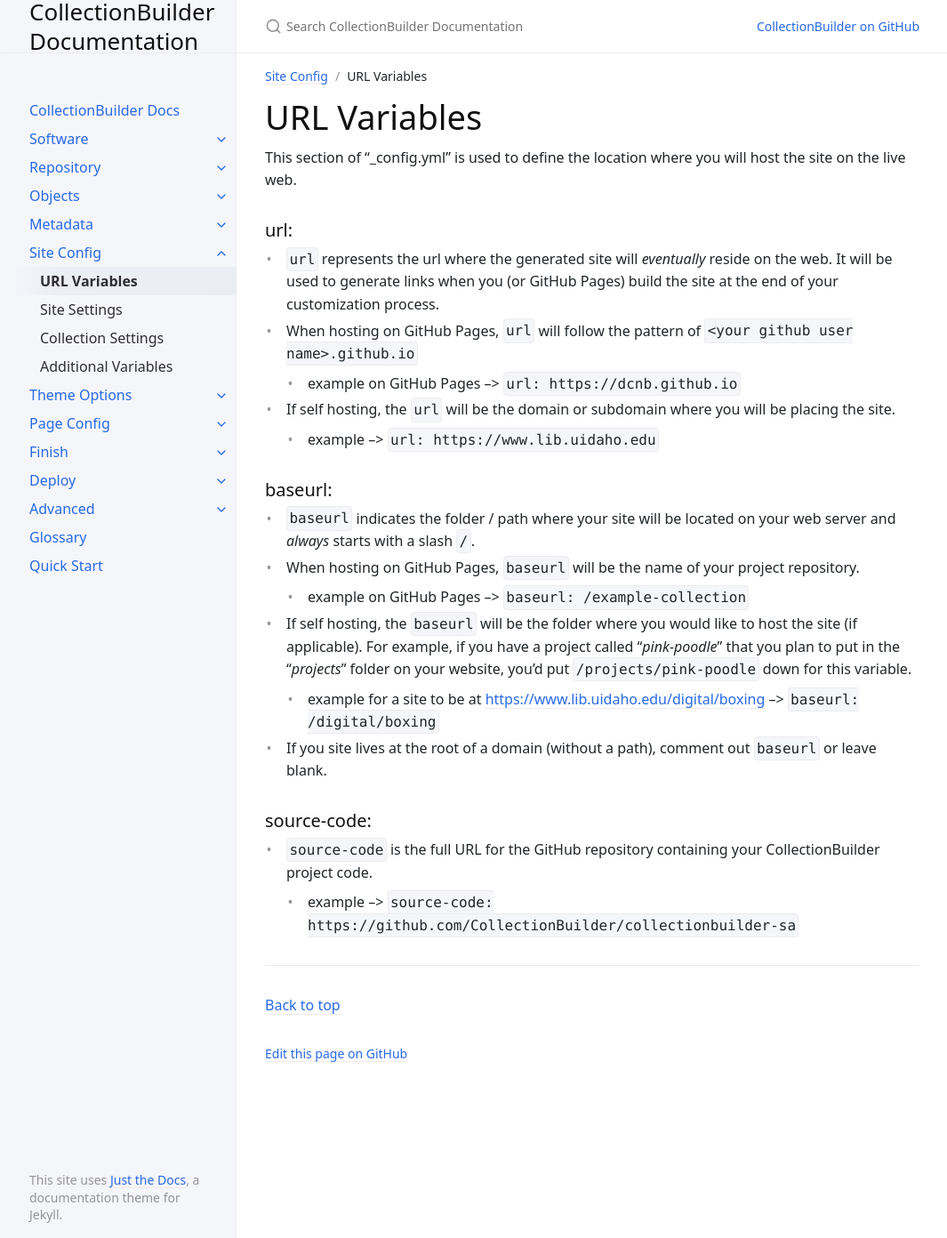
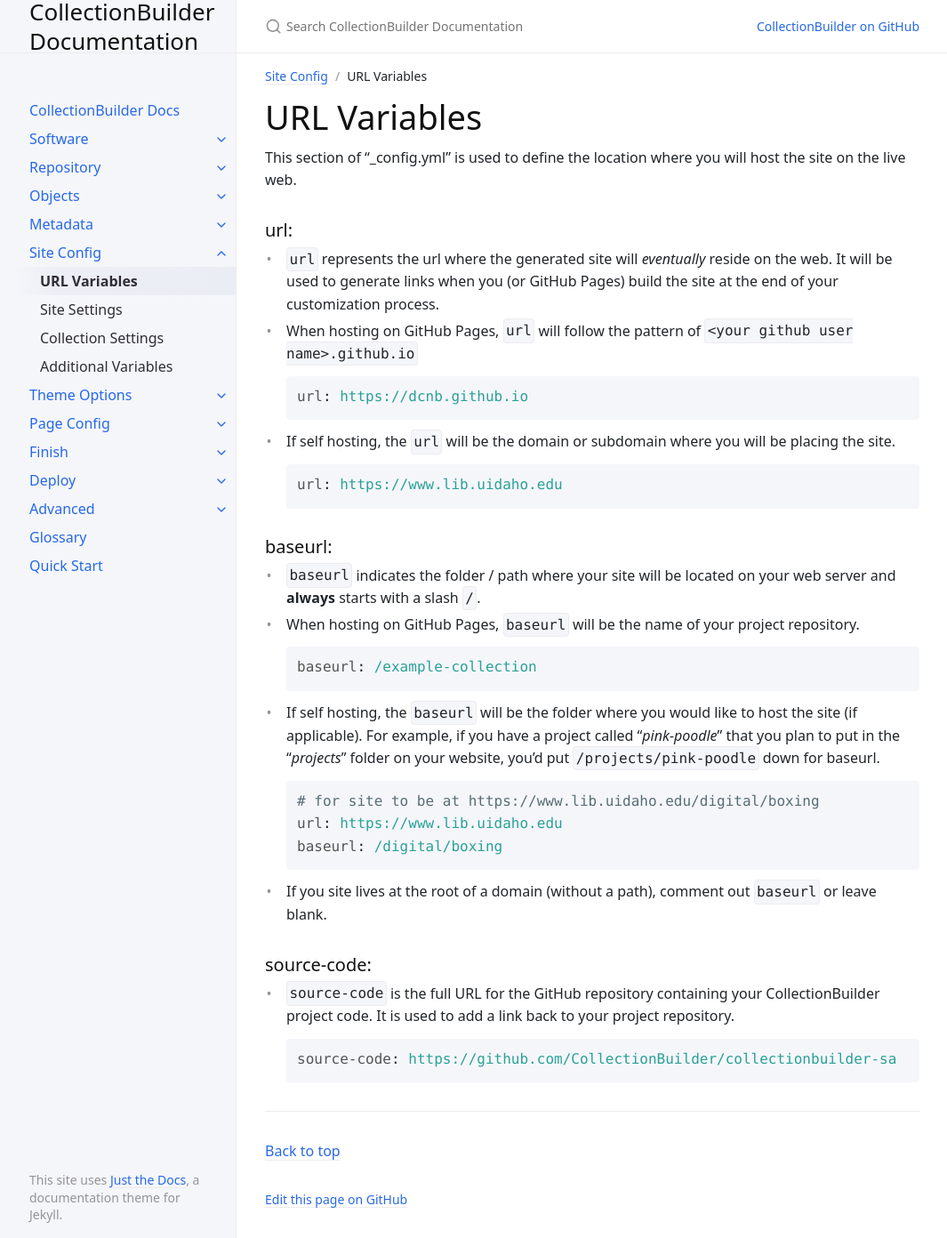
Before and after one commit to CollectionBuilder/cb-docs, a Jekyll site: the page built from docs/04_config/url.md, in a window 1280 px wide and 1392 px high. Shown: the whole window at 89% size, without its empty margins (106-1171 px from the left). Built offline with Jekyll 4.4.1, drawn with Linux system fonts in a browser that asks for light colours.

Commit message:
updaet config section with yaml highlighting

````diff
--- a/docs/04_config/url.md
+++ b/docs/04_config/url.md
@@ -12,20 +12,32 @@ This section of "_config.yml" is used to define the location where you will host
 
 - `url` represents the url where the generated site will *eventually* reside on the web. It will be used to generate links when you (or GitHub Pages) build the site at the end of your customization process.
 - When hosting on GitHub Pages, `url` will follow the pattern of `<your github user name>.github.io`
-	- example on GitHub Pages --> `url: https://dcnb.github.io`
+```yaml
+url: https://dcnb.github.io
+```
 - If self hosting, the `url` will be the domain or subdomain where you will be placing the site.
-	- example --> `url: https://www.lib.uidaho.edu`
+```yaml
+url: https://www.lib.uidaho.edu
+```
 
 ### baseurl:
 
-- `baseurl` indicates the folder / path where your site will be located on your web server and *always* starts with a slash `/`.
+- `baseurl` indicates the folder / path where your site will be located on your web server and **always** starts with a slash `/`.
 - When hosting on GitHub Pages, `baseurl` will be the name of your project repository.
-	- example on GitHub Pages --> `baseurl: /example-collection`
-- If self hosting, the `baseurl` will be the folder where you would like to host the site (if applicable). For example, if you have a project called "*pink-poodle*" that you plan to put in the "*projects*" folder on your website, you'd put `/projects/pink-poodle` down for this variable.
-	- example for a site to be at <https://www.lib.uidaho.edu/digital/boxing> --> `baseurl: /digital/boxing`
+```yaml
+baseurl: /example-collection
+```
+- If self hosting, the `baseurl` will be the folder where you would like to host the site (if applicable). For example, if you have a project called "*pink-poodle*" that you plan to put in the "*projects*" folder on your website, you'd put `/projects/pink-poodle` down for baseurl.
+```yaml
+# for site to be at https://www.lib.uidaho.edu/digital/boxing
+url: https://www.lib.uidaho.edu
+baseurl: /digital/boxing
+```
 - If you site lives at the root of a domain (without a path), comment out `baseurl` or leave blank.
 
 ### source-code:
 
-- `source-code` is the full URL for the GitHub repository containing your CollectionBuilder project code.
-	- example --> `source-code: https://github.com/CollectionBuilder/collectionbuilder-sa`
+- `source-code` is the full URL for the GitHub repository containing your CollectionBuilder project code. It is used to add a link back to your project repository.
+```yaml
+source-code: https://github.com/CollectionBuilder/collectionbuilder-sa
+```
````
Also changed, not shown: docs/04_config/additional.md (+1 -1 lines), docs/04_config/collection.md (+18 -6 lines), docs/04_config/index.md (+9 -3 lines), docs/04_config/site.md (+24 -8 lines).
